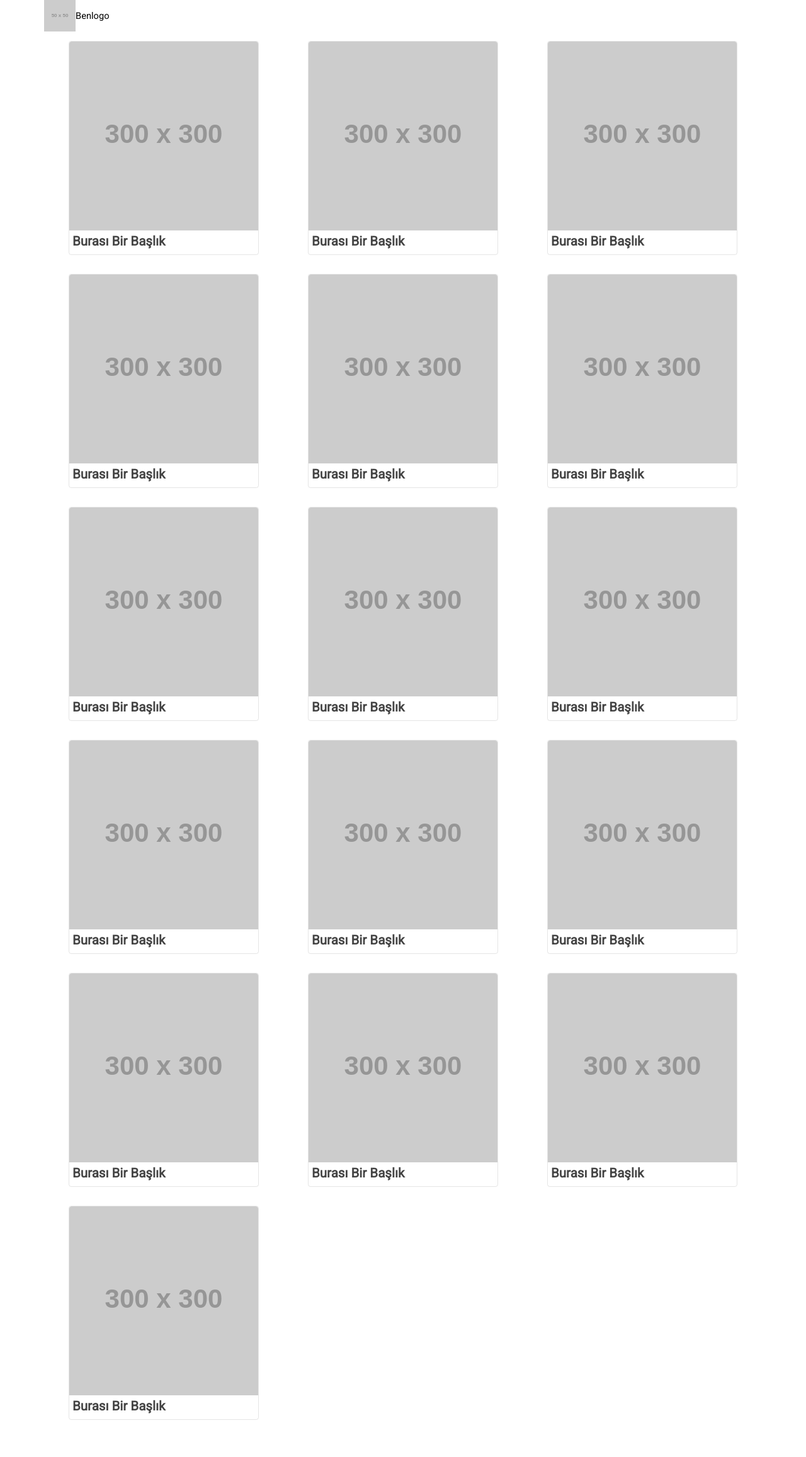
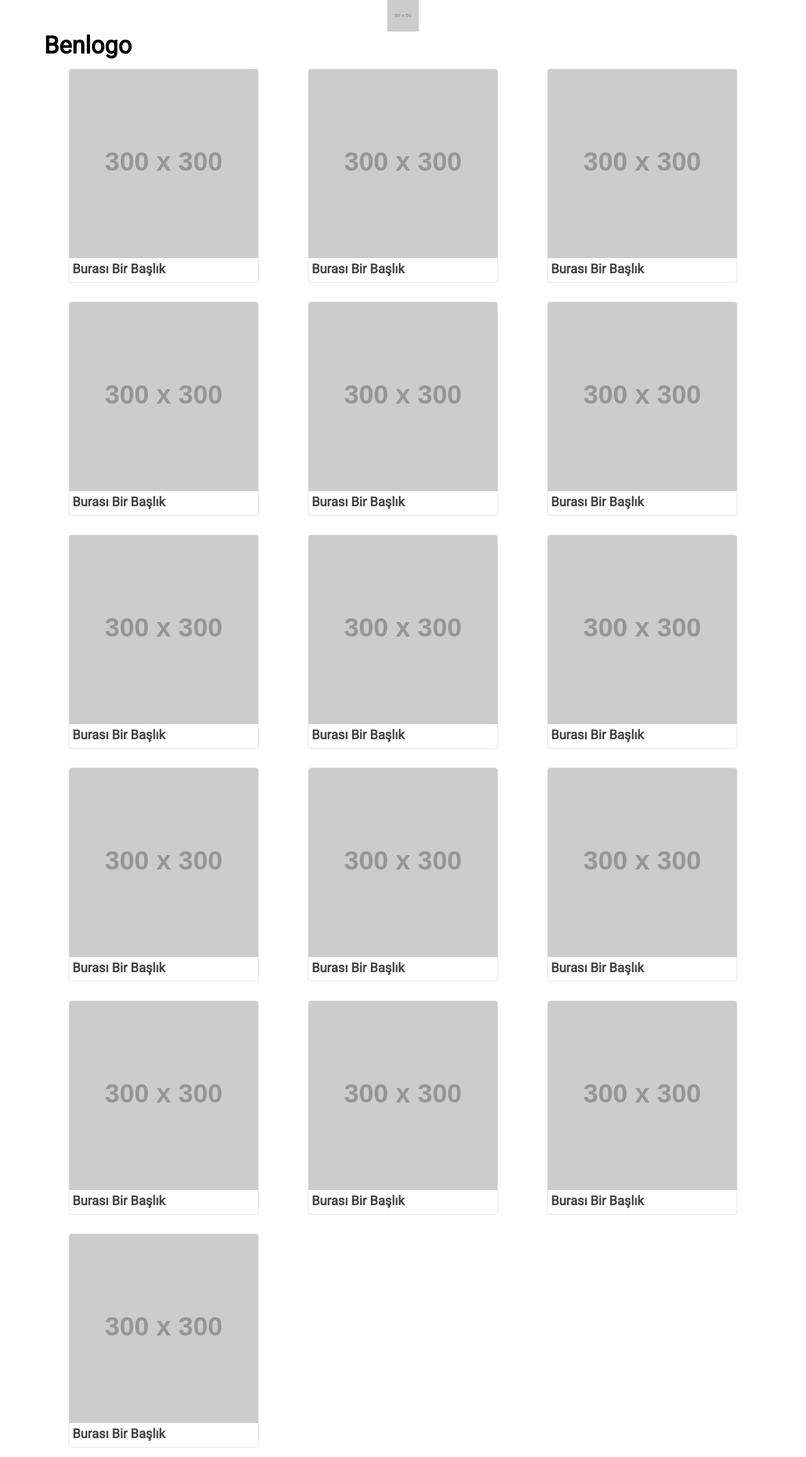
Before and after one commit to data-deveb/data-deveb.github.io, a Jekyll site: the page built from temalar/basit/index.html, in a window 1280 px wide. Shown: the whole page at 63% size. Built offline with Jekyll 4.4.1, drawn with Linux system fonts in a browser that asks for light colours; before the commit the page ends 2270 px from its top, so only the background shows below that.

Commit message:
Güncelleme

```diff
--- a/_includes/tema-basit_header.html
+++ b/_includes/tema-basit_header.html
@@ -1,4 +1,5 @@
 <!-- -->
-  <div data-gnl="göbekte">
-    <img src="https://placehold.it/50x50/c90/000?text=Benlogo" alt="logo"> Benlogo
+  <div data-gnl="ortada göbekte">
+    <img src="https://placehold.it/50x50/c90/000?text=Benlogo" alt="logo">
+    <h1>Benlogo</h1>
   </div>
```
